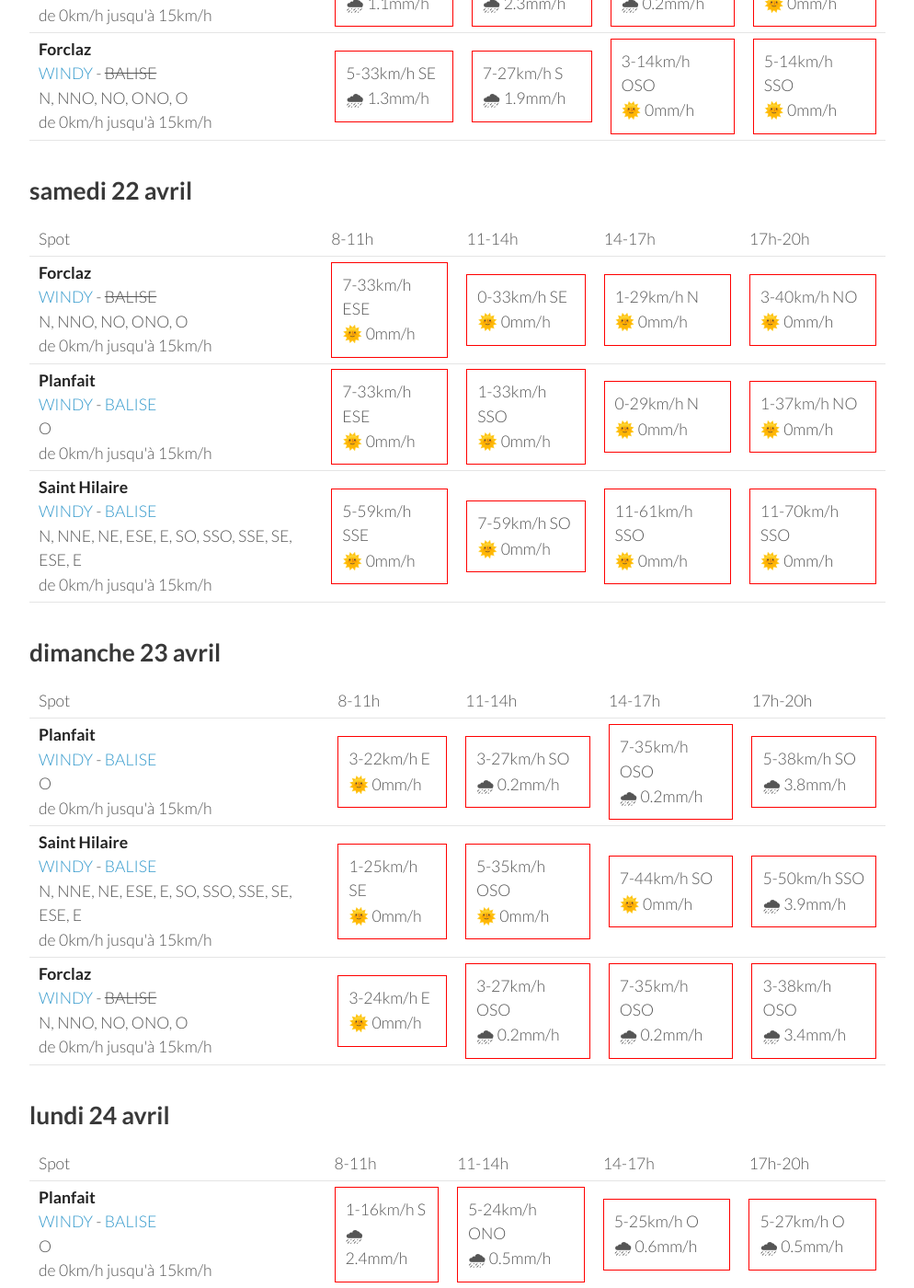
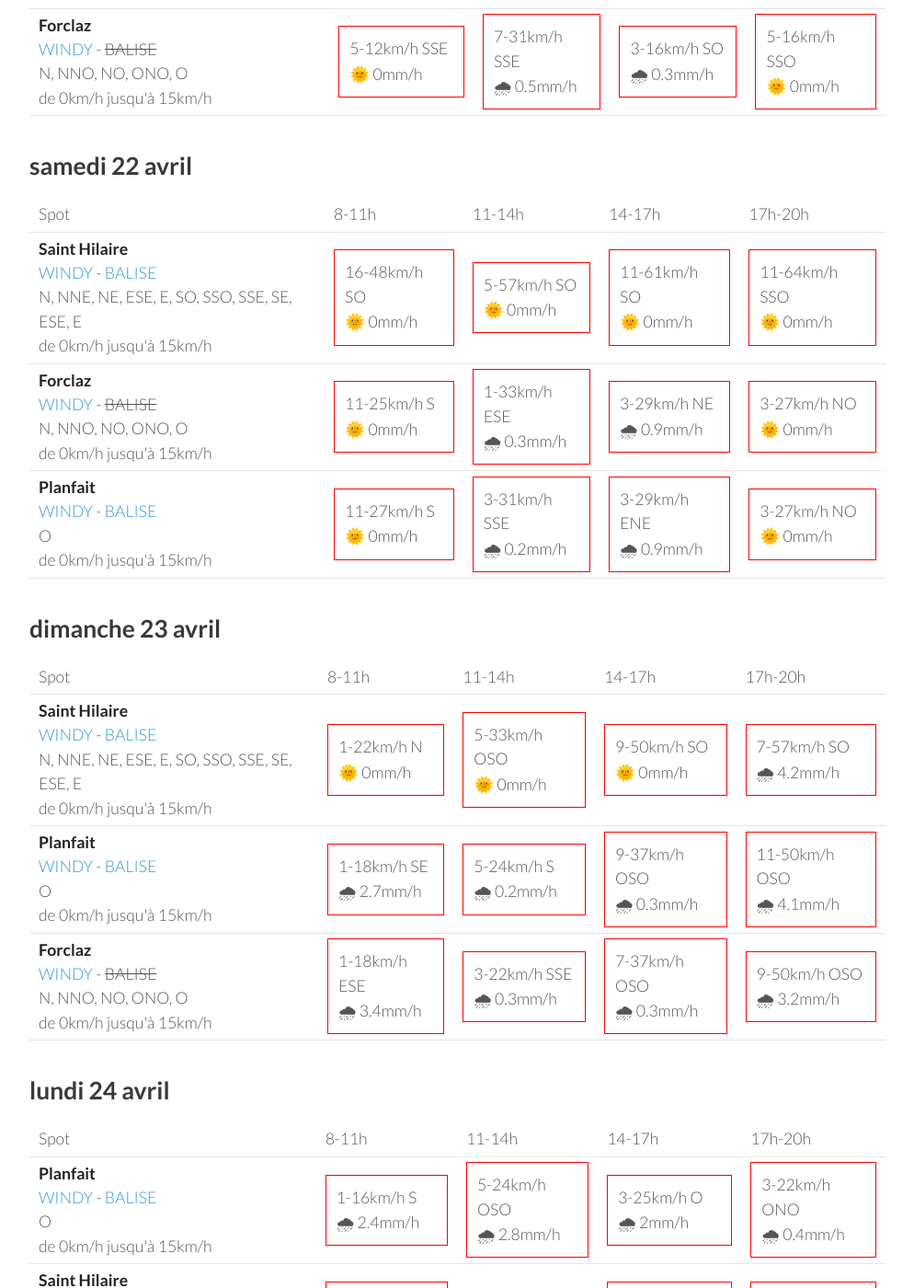
Before and after one commit to parapente-dans-le-nord/parapente-dans-le-nord.github.io, a Jekyll site: the page built from alpes_nord.markdown, in a window 1280 px wide and 1400 px high, scrolled down 1093 px. Shown: the whole window at 92% size, without its empty margins (26-1020 px from the left). Built offline with Jekyll 4.4.1, drawn with Linux system fonts in a browser that asks for light colours; some of the changed text lies outside the part shown.

Commit message:
update index.markdown

```diff
--- a/alpes_nord.markdown
+++ b/alpes_nord.markdown
@@ -22,30 +22,30 @@ page mise à jour le jeudi 20 avril 13:26
       <td>17h-20h</td>
     </tr>
 <tr>
-        <td><strong>Saint Hilaire</strong><br><a href="https://windy.com/45.307/5.888?45.087,5.889,9,m:eUFagkX">WINDY</a> - <span class=""><a href="http://www.balisemeteo.com/balise.php?idBalise=61">BALISE</a> </span><br> <span class="vent-favorable">N, NNE, NE, ESE, E, SO, SSO, SSE, SE, ESE, E</span><br><span class="force-vent">de 0km/h jusqu'à 15km/h</span> </td>
+        <td><strong>Planfait</strong><br><a href="https://windy.com/45.853/6.223?45.415,6.223,8">WINDY</a> - <span class=""><a href="https://www.openwindmap.org/PP496">BALISE</a> </span><br> <span class="vent-favorable">O</span><br><span class="force-vent">de 0km/h jusqu'à 15km/h</span> </td>
 
             <td><div class="not-flyable"><p>0-0km/h NA</p><p>🌧️ 0mm/h</p></div></td>
-            <td><div class="flyable"><p>5-11km/h SE</p><p>🌧 1.7mm/h</p></div></td>
-            <td><div class="not-flyable"><p>5-16km/h NE</p><p>🌧 3.2mm/h</p></div></td>
-            <td><div class="not-flyable"><p>3-16km/h ENE</p><p>🌧 0.8mm/h</p></div></td>
+            <td><div class="not-flyable"><p>0-0km/h NA</p><p>🌧️ 0mm/h</p></div></td>
+            <td><div class="not-flyable"><p>0-0km/h NA</p><p>🌧️ 0mm/h</p></div></td>
+            <td><div class="not-flyable"><p>5-14km/h OSO</p><p>🌧 3.7mm/h</p></div></td>
 
     </tr>
 <tr>
         <td><strong>Forclaz</strong><br><a href="https://windy.com/45.814/6.247?45.375,6.246,8,m:eVwaglz">WINDY</a> - <span class="no-balise"> BALISE </span><br> <span class="vent-favorable">N, NNO, NO, ONO, O</span><br><span class="force-vent">de 0km/h jusqu'à 15km/h</span> </td>
 
             <td><div class="not-flyable"><p>0-0km/h NA</p><p>🌧️ 0mm/h</p></div></td>
-            <td><div class="not-flyable"><p>9-22km/h NO</p><p>🌧 0.8mm/h</p></div></td>
-            <td><div class="not-flyable"><p>1-11km/h ONO</p><p>🌧 4.4mm/h</p></div></td>
-            <td><div class="not-flyable"><p>3-9km/h NO</p><p>🌧 4.3mm/h</p></div></td>
+            <td><div class="not-flyable"><p>0-0km/h NA</p><p>🌧️ 0mm/h</p></div></td>
+            <td><div class="not-flyable"><p>0-0km/h NA</p><p>🌧️ 0mm/h</p></div></td>
+            <td><div class="not-flyable"><p>3-14km/h SO</p><p>🌧 3.8mm/h</p></div></td>
 
     </tr>
 <tr>
-        <td><strong>Planfait</strong><br><a href="https://windy.com/45.853/6.223?45.415,6.223,8">WINDY</a> - <span class=""><a href="https://www.openwindmap.org/PP496">BALISE</a> </span><br> <span class="vent-favorable">O</span><br><span class="force-vent">de 0km/h jusqu'à 15km/h</span> </td>
+        <td><strong>Saint Hilaire</strong><br><a href="https://windy.com/45.307/5.888?45.087,5.889,9,m:eUFagkX">WINDY</a> - <span class=""><a href="http://www.balisemeteo.com/balise.php?idBalise=61">BALISE</a> </span><br> <span class="vent-favorable">N, NNE, NE, ESE, E, SO, SSO, SSE, SE, ESE, E</span><br><span class="force-vent">de 0km/h jusqu'à 15km/h</span> </td>
 
             <td><div class="not-flyable"><p>0-0km/h NA</p><p>🌧️ 0mm/h</p></div></td>
-            <td><div class="not-flyable"><p>7-20km/h NO</p><p>🌧 1.1mm/h</p></div></td>
-            <td><div class="not-flyable"><p>5-16km/h SSO</p><p>🌧 1.7mm/h</p></div></td>
-            <td><div class="not-flyable"><p>3-14km/h NO</p><p>🌧 1.7mm/h</p></div></td>
+            <td><div class="not-flyable"><p>0-0km/h NA</p><p>🌧️ 0mm/h</p></div></td>
+            <td><div class="not-flyable"><p>0-0km/h NA</p><p>🌧️ 0mm/h</p></div></td>
+            <td><div class="not-flyable"><p>9-24km/h NE</p><p>🌧 0.3mm/h</p></div></td>
 
     </tr>
 
@@ -67,30 +67,30 @@ page mise à jour le jeudi 20 avril 13:26
 <tr>
         <td><strong>Saint Hilaire</strong><br><a href="https://windy.com/45.307/5.888?45.087,5.889,9,m:eUFagkX">WINDY</a> - <span class=""><a href="http://www.balisemeteo.com/balise.php?idBalise=61">BALISE</a> </span><br> <span class="vent-favorable">N, NNE, NE, ESE, E, SO, SSO, SSE, SE, ESE, E</span><br><span class="force-vent">de 0km/h jusqu'à 15km/h</span> </td>
 
-            <td><div class="flyable"><p>1-11km/h SO</p><p>🌧 1.4mm/h</p></div></td>
-            <td><div class="not-flyable"><p>7-22km/h E</p><p>🌞 0mm/h</p></div></td>
+            <td><div class="flyable"><p>0-11km/h SSO</p><p>🌞 0mm/h</p></div></td>
+            <td><div class="flyable"><p>5-14km/h E</p><p>🌧 0.4mm/h</p></div></td>
             <td><div class="not-flyable"><p>5-20km/h SSE</p><p>🌞 0mm/h</p></div></td>
-            <td><div class="not-flyable"><p>18-48km/h SO</p><p>🌞 0mm/h</p></div></td>
+            <td><div class="not-flyable"><p>18-50km/h SO</p><p>🌞 0mm/h</p></div></td>
 
 
     </tr>
 <tr>
         <td><strong>Planfait</strong><br><a href="https://windy.com/45.853/6.223?45.415,6.223,8">WINDY</a> - <span class=""><a href="https://www.openwindmap.org/PP496">BALISE</a> </span><br> <span class="vent-favorable">O</span><br><span class="force-vent">de 0km/h jusqu'à 15km/h</span> </td>
 
-            <td><div class="not-flyable"><p>5-24km/h SSE</p><p>🌧 1.1mm/h</p></div></td>
-            <td><div class="not-flyable"><p>5-22km/h SSO</p><p>🌧 2.3mm/h</p></div></td>
-            <td><div class="not-flyable"><p>5-20km/h OSO</p><p>🌧 0.2mm/h</p></div></td>
-            <td><div class="not-flyable"><p>5-12km/h OSO</p><p>🌞 0mm/h</p></div></td>
+            <td><div class="not-flyable"><p>7-14km/h SSE</p><p>🌞 0mm/h</p></div></td>
+            <td><div class="not-flyable"><p>7-25km/h S</p><p>🌧 0.5mm/h</p></div></td>
+            <td><div class="not-flyable"><p>3-22km/h O</p><p>🌧 1mm/h</p></div></td>
+            <td><div class="not-flyable"><p>3-12km/h SO</p><p>🌞 0mm/h</p></div></td>
 
 
     </tr>
 <tr>
         <td><strong>Forclaz</strong><br><a href="https://windy.com/45.814/6.247?45.375,6.246,8,m:eVwaglz">WINDY</a> - <span class="no-balise"> BALISE </span><br> <span class="vent-favorable">N, NNO, NO, ONO, O</span><br><span class="force-vent">de 0km/h jusqu'à 15km/h</span> </td>
 
-            <td><div class="not-flyable"><p>5-33km/h SE</p><p>🌧 1.3mm/h</p></div></td>
-            <td><div class="not-flyable"><p>7-27km/h S</p><p>🌧 1.9mm/h</p></div></td>
-            <td><div class="not-flyable"><p>3-14km/h OSO</p><p>🌞 0mm/h</p></div></td>
-            <td><div class="not-flyable"><p>5-14km/h SSO</p><p>🌞 0mm/h</p></div></td>
+            <td><div class="not-flyable"><p>5-12km/h SSE</p><p>🌞 0mm/h</p></div></td>
+            <td><div class="not-flyable"><p>7-31km/h SSE</p><p>🌧 0.5mm/h</p></div></td>
+            <td><div class="not-flyable"><p>3-16km/h SO</p><p>🌧 0.3mm/h</p></div></td>
+            <td><div class="not-flyable"><p>5-16km/h SSO</p><p>🌞 0mm/h</p></div></td>
 
 
     </tr>
@@ -111,32 +111,32 @@ page mise à jour le jeudi 20 avril 13:26
       <td>17h-20h</td>
     </tr>
 <tr>
+        <td><strong>Saint Hilaire</strong><br><a href="https://windy.com/45.307/5.888?45.087,5.889,9,m:eUFagkX">WINDY</a> - <span class=""><a href="http://www.balisemeteo.com/balise.php?idBalise=61">BALISE</a> </span><br> <span class="vent-favorable">N, NNE, NE, ESE, E, SO, SSO, SSE, SE, ESE, E</span><br><span class="force-vent">de 0km/h jusqu'à 15km/h</span> </td>
+
+            <td><div class="not-flyable"><p>16-48km/h SO</p><p>🌞 0mm/h</p></div></td>
+            <td><div class="not-flyable"><p>5-57km/h SO</p><p>🌞 0mm/h</p></div></td>
+            <td><div class="not-flyable"><p>11-61km/h SO</p><p>🌞 0mm/h</p></div></td>
+            <td><div class="not-flyable"><p>11-64km/h SSO</p><p>🌞 0mm/h</p></div></td>
+
+
+    </tr>
+<tr>
         <td><strong>Forclaz</strong><br><a href="https://windy.com/45.814/6.247?45.375,6.246,8,m:eVwaglz">WINDY</a> - <span class="no-balise"> BALISE </span><br> <span class="vent-favorable">N, NNO, NO, ONO, O</span><br><span class="force-vent">de 0km/h jusqu'à 15km/h</span> </td>
 
-            <td><div class="not-flyable"><p>7-33km/h ESE</p><p>🌞 0mm/h</p></div></td>
-            <td><div class="not-flyable"><p>0-33km/h SE</p><p>🌞 0mm/h</p></div></td>
-            <td><div class="not-flyable"><p>1-29km/h N</p><p>🌞 0mm/h</p></div></td>
-            <td><div class="not-flyable"><p>3-40km/h NO</p><p>🌞 0mm/h</p></div></td>
+            <td><div class="not-flyable"><p>11-25km/h S</p><p>🌞 0mm/h</p></div></td>
+            <td><div class="not-flyable"><p>1-33km/h ESE</p><p>🌧 0.3mm/h</p></div></td>
+            <td><div class="not-flyable"><p>3-29km/h NE</p><p>🌧 0.9mm/h</p></div></td>
+            <td><div class="not-flyable"><p>3-27km/h NO</p><p>🌞 0mm/h</p></div></td>
 
 
     </tr>
 <tr>
         <td><strong>Planfait</strong><br><a href="https://windy.com/45.853/6.223?45.415,6.223,8">WINDY</a> - <span class=""><a href="https://www.openwindmap.org/PP496">BALISE</a> </span><br> <span class="vent-favorable">O</span><br><span class="force-vent">de 0km/h jusqu'à 15km/h</span> </td>
 
-            <td><div class="not-flyable"><p>7-33km/h ESE</p><p>🌞 0mm/h</p></div></td>
-            <td><div class="not-flyable"><p>1-33km/h SSO</p><p>🌞 0mm/h</p></div></td>
-            <td><div class="not-flyable"><p>0-29km/h N</p><p>🌞 0mm/h</p></div></td>
-            <td><div class="not-flyable"><p>1-37km/h NO</p><p>🌞 0mm/h</p></div></td>
-
-
-    </tr>
-<tr>
-        <td><strong>Saint Hilaire</strong><br><a href="https://windy.com/45.307/5.888?45.087,5.889,9,m:eUFagkX">WINDY</a> - <span class=""><a href="http://www.balisemeteo.com/balise.php?idBalise=61">BALISE</a> </span><br> <span class="vent-favorable">N, NNE, NE, ESE, E, SO, SSO, SSE, SE, ESE, E</span><br><span class="force-vent">de 0km/h jusqu'à 15km/h</span> </td>
-
-            <td><div class="not-flyable"><p>5-59km/h SSE</p><p>🌞 0mm/h</p></div></td>
-            <td><div class="not-flyable"><p>7-59km/h SO</p><p>🌞 0mm/h</p></div></td>
-            <td><div class="not-flyable"><p>11-61km/h SSO</p><p>🌞 0mm/h</p></div></td>
-            <td><div class="not-flyable"><p>11-70km/h SSO</p><p>🌞 0mm/h</p></div></td>
+            <td><div class="not-flyable"><p>11-27km/h S</p><p>🌞 0mm/h</p></div></td>
+            <td><div class="not-flyable"><p>3-31km/h SSE</p><p>🌧 0.2mm/h</p></div></td>
+            <td><div class="not-flyable"><p>3-29km/h ENE</p><p>🌧 0.9mm/h</p></div></td>
+            <td><div class="not-flyable"><p>3-27km/h NO</p><p>🌞 0mm/h</p></div></td>
 
 
     </tr>
@@ -157,32 +157,32 @@ page mise à jour le jeudi 20 avril 13:26
       <td>17h-20h</td>
     </tr>
 <tr>
-        <td><strong>Planfait</strong><br><a href="https://windy.com/45.853/6.223?45.415,6.223,8">WINDY</a> - <span class=""><a href="https://www.openwindmap.org/PP496">BALISE</a> </span><br> <span class="vent-favorable">O</span><br><span class="force-vent">de 0km/h jusqu'à 15km/h</span> </td>
+        <td><strong>Saint Hilaire</strong><br><a href="https://windy.com/45.307/5.888?45.087,5.889,9,m:eUFagkX">WINDY</a> - <span class=""><a href="http://www.balisemeteo.com/balise.php?idBalise=61">BALISE</a> </span><br> <span class="vent-favorable">N, NNE, NE, ESE, E, SO, SSO, SSE, SE, ESE, E</span><br><span class="force-vent">de 0km/h jusqu'à 15km/h</span> </td>
 
-            <td><div class="not-flyable"><p>3-22km/h E</p><p>🌞 0mm/h</p></div></td>
-            <td><div class="not-flyable"><p>3-27km/h SO</p><p>🌧 0.2mm/h</p></div></td>
-            <td><div class="not-flyable"><p>7-35km/h OSO</p><p>🌧 0.2mm/h</p></div></td>
-            <td><div class="not-flyable"><p>5-38km/h SO</p><p>🌧 3.8mm/h</p></div></td>
+            <td><div class="not-flyable"><p>1-22km/h N</p><p>🌞 0mm/h</p></div></td>
+            <td><div class="not-flyable"><p>5-33km/h OSO</p><p>🌞 0mm/h</p></div></td>
+            <td><div class="not-flyable"><p>9-50km/h SO</p><p>🌞 0mm/h</p></div></td>
+            <td><div class="not-flyable"><p>7-57km/h SO</p><p>🌧 4.2mm/h</p></div></td>
 
 
     </tr>
 <tr>
-        <td><strong>Saint Hilaire</strong><br><a href="https://windy.com/45.307/5.888?45.087,5.889,9,m:eUFagkX">WINDY</a> - <span class=""><a href="http://www.balisemeteo.com/balise.php?idBalise=61">BALISE</a> </span><br> <span class="vent-favorable">N, NNE, NE, ESE, E, SO, SSO, SSE, SE, ESE, E</span><br><span class="force-vent">de 0km/h jusqu'à 15km/h</span> </td>
+        <td><strong>Planfait</strong><br><a href="https://windy.com/45.853/6.223?45.415,6.223,8">WINDY</a> - <span class=""><a href="https://www.openwindmap.org/PP496">BALISE</a> </span><br> <span class="vent-favorable">O</span><br><span class="force-vent">de 0km/h jusqu'à 15km/h</span> </td>
 
-            <td><div class="not-flyable"><p>1-25km/h SE</p><p>🌞 0mm/h</p></div></td>
-            <td><div class="not-flyable"><p>5-35km/h OSO</p><p>🌞 0mm/h</p></div></td>
-            <td><div class="not-flyable"><p>7-44km/h SO</p><p>🌞 0mm/h</p></div></td>
-            <td><div class="not-flyable"><p>5-50km/h SSO</p><p>🌧 3.9mm/h</p></div></td>
+            <td><div class="not-flyable"><p>1-18km/h SE</p><p>🌧 2.7mm/h</p></div></td>
+            <td><div class="not-flyable"><p>5-24km/h S</p><p>🌧 0.2mm/h</p></div></td>
+            <td><div class="not-flyable"><p>9-37km/h OSO</p><p>🌧 0.3mm/h</p></div></td>
+            <td><div class="not-flyable"><p>11-50km/h OSO</p><p>🌧 4.1mm/h</p></div></td>
 
 
     </tr>
 <tr>
         <td><strong>Forclaz</strong><br><a href="https://windy.com/45.814/6.247?45.375,6.246,8,m:eVwaglz">WINDY</a> - <span class="no-balise"> BALISE </span><br> <span class="vent-favorable">N, NNO, NO, ONO, O</span><br><span class="force-vent">de 0km/h jusqu'à 15km/h</span> </td>
 
-            <td><div class="not-flyable"><p>3-24km/h E</p><p>🌞 0mm/h</p></div></td>
-            <td><div class="not-flyable"><p>3-27km/h OSO</p><p>🌧 0.2mm/h</p></div></td>
-            <td><div class="not-flyable"><p>7-35km/h OSO</p><p>🌧 0.2mm/h</p></div></td>
-            <td><div class="not-flyable"><p>3-38km/h OSO</p><p>🌧 3.4mm/h</p></div></td>
+            <td><div class="not-flyable"><p>1-18km/h ESE</p><p>🌧 3.4mm/h</p></div></td>
+            <td><div class="not-flyable"><p>3-22km/h SSE</p><p>🌧 0.3mm/h</p></div></td>
+            <td><div class="not-flyable"><p>7-37km/h OSO</p><p>🌧 0.3mm/h</p></div></td>
+            <td><div class="not-flyable"><p>9-50km/h OSO</p><p>🌧 3.2mm/h</p></div></td>
 
 
     </tr>
@@ -206,29 +206,29 @@ page mise à jour le jeudi 20 avril 13:26
         <td><strong>Planfait</strong><br><a href="https://windy.com/45.853/6.223?45.415,6.223,8">WINDY</a> - <span class=""><a href="https://www.openwindmap.org/PP496">BALISE</a> </span><br> <span class="vent-favorable">O</span><br><span class="force-vent">de 0km/h jusqu'à 15km/h</span> </td>
 
             <td><div class="not-flyable"><p>1-16km/h S</p><p>🌧 2.4mm/h</p></div></td>
-            <td><div class="not-flyable"><p>5-24km/h ONO</p><p>🌧 0.5mm/h</p></div></td>
-            <td><div class="not-flyable"><p>5-25km/h O</p><p>🌧 0.6mm/h</p></div></td>
-            <td><div class="not-flyable"><p>5-27km/h O</p><p>🌧 0.5mm/h</p></div></td>
+            <td><div class="not-flyable"><p>5-24km/h OSO</p><p>🌧 2.8mm/h</p></div></td>
+            <td><div class="not-flyable"><p>3-25km/h O</p><p>🌧 2mm/h</p></div></td>
+            <td><div class="not-flyable"><p>3-22km/h ONO</p><p>🌧 0.4mm/h</p></div></td>
 
 
     </tr>
 <tr>
         <td><strong>Saint Hilaire</strong><br><a href="https://windy.com/45.307/5.888?45.087,5.889,9,m:eUFagkX">WINDY</a> - <span class=""><a href="http://www.balisemeteo.com/balise.php?idBalise=61">BALISE</a> </span><br> <span class="vent-favorable">N, NNE, NE, ESE, E, SO, SSO, SSE, SE, ESE, E</span><br><span class="force-vent">de 0km/h jusqu'à 15km/h</span> </td>
 
-            <td><div class="not-flyable"><p>1-22km/h N</p><p>🌧 1.8mm/h</p></div></td>
-            <td><div class="not-flyable"><p>5-29km/h N</p><p>🌧 0.7mm/h</p></div></td>
-            <td><div class="not-flyable"><p>7-35km/h NNO</p><p>🌧 0.7mm/h</p></div></td>
-            <td><div class="not-flyable"><p>7-38km/h NO</p><p>🌞 0mm/h</p></div></td>
+            <td><div class="not-flyable"><p>1-22km/h OSO</p><p>🌧 2.7mm/h</p></div></td>
+            <td><div class="not-flyable"><p>3-24km/h NO</p><p>🌧 2.9mm/h</p></div></td>
+            <td><div class="not-flyable"><p>3-25km/h NNO</p><p>🌧 1.9mm/h</p></div></td>
+            <td><div class="not-flyable"><p>3-25km/h NNO</p><p>🌧 0.9mm/h</p></div></td>
 
 
     </tr>
 <tr>
         <td><strong>Forclaz</strong><br><a href="https://windy.com/45.814/6.247?45.375,6.246,8,m:eVwaglz">WINDY</a> - <span class="no-balise"> BALISE </span><br> <span class="vent-favorable">N, NNO, NO, ONO, O</span><br><span class="force-vent">de 0km/h jusqu'à 15km/h</span> </td>
 
-            <td><div class="not-flyable"><p>1-18km/h S</p><p>🌧 2.7mm/h</p></div></td>
-            <td><div class="not-flyable"><p>5-25km/h ONO</p><p>🌧 0.7mm/h</p></div></td>
-            <td><div class="not-flyable"><p>5-27km/h ONO</p><p>🌧 0.7mm/h</p></div></td>
-            <td><div class="not-flyable"><p>5-29km/h ONO</p><p>🌧 0.4mm/h</p></div></td>
+            <td><div class="not-flyable"><p>1-16km/h SSE</p><p>🌧 2.6mm/h</p></div></td>
+            <td><div class="not-flyable"><p>5-24km/h O</p><p>🌧 2mm/h</p></div></td>
+            <td><div class="not-flyable"><p>3-25km/h NO</p><p>🌧 1.8mm/h</p></div></td>
+            <td><div class="not-flyable"><p>3-22km/h NO</p><p>🌧 0.3mm/h</p></div></td>
 
 
     </tr>
@@ -251,30 +251,30 @@ page mise à jour le jeudi 20 avril 13:26
 <tr>
         <td><strong>Saint Hilaire</strong><br><a href="https://windy.com/45.307/5.888?45.087,5.889,9,m:eUFagkX">WINDY</a> - <span class=""><a href="http://www.balisemeteo.com/balise.php?idBalise=61">BALISE</a> </span><br> <span class="vent-favorable">N, NNE, NE, ESE, E, SO, SSO, SSE, SE, ESE, E</span><br><span class="force-vent">de 0km/h jusqu'à 15km/h</span> </td>
 
-            <td><div class="not-flyable"><p>3-22km/h ENE</p><p>🌧 1.8mm/h</p></div></td>
-            <td><div class="not-flyable"><p>5-33km/h NNO</p><p>🌧 0.9mm/h</p></div></td>
-            <td><div class="not-flyable"><p>7-40km/h N</p><p>🌧 1.1mm/h</p></div></td>
-            <td><div class="not-flyable"><p>9-42km/h N</p><p>🌧 0.5mm/h</p></div></td>
+            <td><div class="not-flyable"><p>1-20km/h SE</p><p>🌧 3.6mm/h</p></div></td>
+            <td><div class="not-flyable"><p>1-25km/h ONO</p><p>🌧 4.6mm/h</p></div></td>
+            <td><div class="not-flyable"><p>5-37km/h NNO</p><p>🌧 1.5mm/h</p></div></td>
+            <td><div class="not-flyable"><p>7-44km/h N</p><p>🌧 1.7mm/h</p></div></td>
 
 
     </tr>
 <tr>
         <td><strong>Planfait</strong><br><a href="https://windy.com/45.853/6.223?45.415,6.223,8">WINDY</a> - <span class=""><a href="https://www.openwindmap.org/PP496">BALISE</a> </span><br> <span class="vent-favorable">O</span><br><span class="force-vent">de 0km/h jusqu'à 15km/h</span> </td>
 
-            <td><div class="not-flyable"><p>3-14km/h SE</p><p>🌧 0.8mm/h</p></div></td>
-            <td><div class="not-flyable"><p>5-24km/h ONO</p><p>🌧 2.2mm/h</p></div></td>
-            <td><div class="not-flyable"><p>7-29km/h NO</p><p>🌧 0.7mm/h</p></div></td>
-            <td><div class="not-flyable"><p>7-33km/h NO</p><p>🌧 0.6mm/h</p></div></td>
+            <td><div class="not-flyable"><p>1-16km/h SE</p><p>🌧 2mm/h</p></div></td>
+            <td><div class="not-flyable"><p>5-24km/h OSO</p><p>🌧 2.1mm/h</p></div></td>
+            <td><div class="not-flyable"><p>5-31km/h NO</p><p>🌧 4.4mm/h</p></div></td>
+            <td><div class="not-flyable"><p>7-33km/h NO</p><p>🌧 1.3mm/h</p></div></td>
 
 
     </tr>
 <tr>
         <td><strong>Forclaz</strong><br><a href="https://windy.com/45.814/6.247?45.375,6.246,8,m:eVwaglz">WINDY</a> - <span class="no-balise"> BALISE </span><br> <span class="vent-favorable">N, NNO, NO, ONO, O</span><br><span class="force-vent">de 0km/h jusqu'à 15km/h</span> </td>
 
-            <td><div class="not-flyable"><p>1-14km/h ESE</p><p>🌧 1.2mm/h</p></div></td>
-            <td><div class="not-flyable"><p>5-25km/h ONO</p><p>🌧 1.7mm/h</p></div></td>
-            <td><div class="not-flyable"><p>7-29km/h NO</p><p>🌧 0.7mm/h</p></div></td>
-            <td><div class="not-flyable"><p>5-33km/h NO</p><p>🌧 0.6mm/h</p></div></td>
+            <td><div class="not-flyable"><p>1-16km/h SE</p><p>🌧 2.1mm/h</p></div></td>
+            <td><div class="not-flyable"><p>3-22km/h OSO</p><p>🌧 1.8mm/h</p></div></td>
+            <td><div class="not-flyable"><p>5-29km/h NO</p><p>🌧 2.7mm/h</p></div></td>
+            <td><div class="not-flyable"><p>5-33km/h NO</p><p>🌧 0.7mm/h</p></div></td>
 
 
     </tr>
```
Also changed, not shown: other parts of alpes_nord.markdown (+1 -1 lines).
